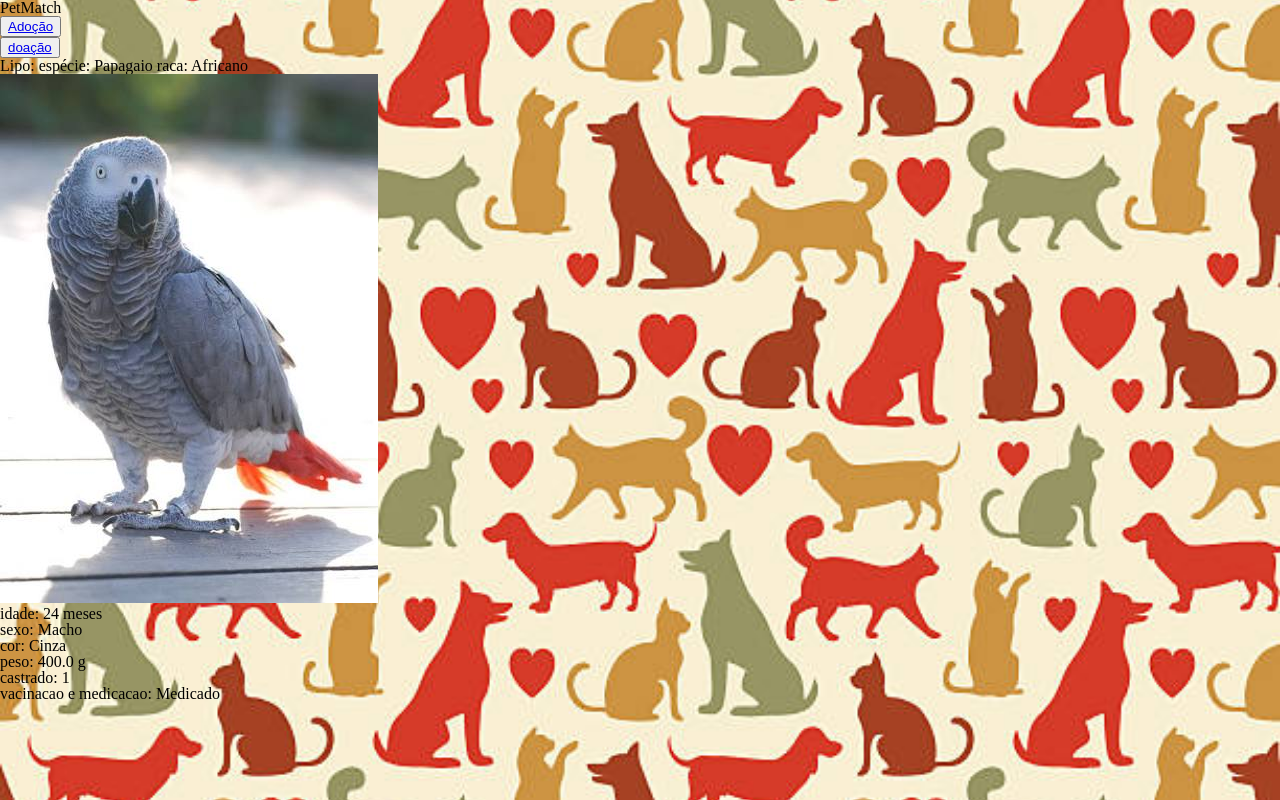
After one commit to zurte/PetMatch, a Flask app: page /detalhes_animal/1 in a window 1280 px wide. The commit adds this page. Run offline with Flask 3, Linux system fonts and the light colour scheme; data comes from the database, SQL or seed files in the repository; both versions use the stored data as it was after the commit.

Commit message:
paginas individuais e fotos de todos os animais

```diff
--- a/app.py
+++ b/app.py
@@ -11,34 +11,15 @@ caminho_script = os.path.abspath("static/script/script.js")
 app = Flask(__name__)
 
 
-def gerar_arquivo(dados_animal):
-     with app.app_context():
-          pagina_html = render_template("base.html",animal=dados_animal)
+@app.route('/detalhes_animal/<int:animal_id>')
+def detalhes_animal(animal_id):
+     animal = bd.buscar_animal(animal_id)
 
-          pasta_destino = 'templates'
+     if animal is None:
+          return "animal não encontrado", 404
 
-          nome_arquivo = f"Pet - {dados_animal['id']}.html"
-
-          caminho = os.path.join(pasta_destino,nome_arquivo)
-
-          with open(caminho,'w',encoding='utf-8',) as f:
-               f.write(pagina_html)
-               print(f"Pagina {dados_animal['id']} gerada com sucesso")
-
-          return caminho
-
-@app.route('/criar_pagina')
-def criar_pagina():
-     animal_exemplo = {
-          'id': 110,
-          'image':'static/img/cachorro.jpeg',
-          'nome': "Jeff",
-          'descricao':'Esse é um cachoro com certeza'
-     }
-
-     caminho = gerar_arquivo(animal_exemplo)
-
-     return send_file(caminho)
+     print(animal['imagem'])
+     return render_template(f'detalhes_animal.html', animal=animal)
 
 @app.route("/")
 def inicio():
@@ -47,12 +28,13 @@ def inicio():
 @app.route('/index', methods=['GET', 'POST'])
 def index():
     if request.method == 'POST':
-        #aqui eu colocarei as funções que vão registrar o usuário dentro do bancod e dados
+
         email = request.form['email']
         senha = request.form['senha']
 
         if bd.checar_usuario(email,senha):
-          return render_template('index.html')
+          animais = bd.listar_animais()
+          return render_template('index.html', animais=animais)
         else:
           return render_template('formulario_login.html',senha_incorreta="senha incorreta")
 
--- a/bd.py
+++ b/bd.py
@@ -166,6 +166,7 @@ def listar_animais():
     cursor.execute("""
 
                     SELECT
+                    animais.id,
                     animais.nome,
                     animais.image,
                     animais.idade,
@@ -191,6 +192,63 @@ def listar_animais():
 
     return animais
 
+def buscar_animal(animal_id):
+    conexao = sqlite3.connect("DataBase.db")
+    cursor = conexao.cursor()
+
+    cursor.execute("""
+
+                    SELECT
+                    animais.id,
+                    animais.nome,
+                    animais.image,
+                    animais.idade,
+                    animais.idade_unidade,
+                    racas.raca,
+                    especies.nome_especie,
+                    sexos.descricao,
+                    cores.nome_cor,
+                    animais.peso_valor,
+                    animais.peso_unidade,
+                    animais.castrado,
+                    animais.vacinacao_medicacao
+
+                    FROM animais
+
+                    JOIN racas ON animais.raca_id = racas.id
+
+                    JOIN sexos ON animais.sexo_id = sexos.id
+
+                    JOIN cores ON animais.cor_id = cores.id
+
+                    JOIN especies ON racas.especie_id = especies.id
+
+                    WHERE animais.id = ?;
+                    """, (animal_id,))
+
+    id, nome, imagem, idade, idade_unidade, raca, especie, sexo, cor, peso_valor, peso_unidade, castrado, vacinacao_medicacao = cursor.fetchone()
+
+
+    animal = {
+        "id": id,
+        "nome": nome,
+        "imagem": imagem,
+        "idade": idade,
+        "idade_unidade": idade_unidade,
+        "raca": raca,
+        "especie": especie,
+        "sexo": sexo,
+        "cor": cor,
+        "peso_valor": peso_valor,
+        "peso_unidade": peso_unidade,
+        "castrado": castrado,
+        "vacinacao_medicacao": vacinacao_medicacao
+    }
+
+    cursor.close()
+    conexao.close()
+
+    return animal
 
 criar_tabela_usuario()
 criar_tabela_animais()
--- /dev/null
+++ b/templates/detalhes_animal.html
@@ -0,0 +1,29 @@
+<!DOCTYPE html>
+<html lang="pt-br">
+    <head>
+        <meta charset="UTF-8">
+        <title>PetMatch-{{animal.nome}}-{{animal.id}}</title>
+        <link rel="stylesheet" href="{{ url_for('static', filename='css/style.css') }}">
+    </head>
+    <body>
+        <div>
+            <nav>
+                <h1>PetMatch</h1>
+                <ul>
+                    <li><button><a href="/adocao">Adoção</a></button></li>
+                    <li><button><a href="/doacao">doação</a></button></li>
+                </ul>
+            </nav>
+        </div>
+        <div class="conteiner-animal">
+            <h2>{{animal.nome}}: espécie: {{animal.especie}} raca: {{animal.raca}} </h2>
+            <img src="{{ url_for('static', filename=animal.imagem.replace('static/', '')) }}" alt="{{animal.nome}}">
+            <p>idade: {{animal.idade}} {{animal.idade_unidade}}</p>
+            <p>sexo: {{animal.sexo}}</p>
+            <p>cor: {{animal.cor}}</p>
+            <p>peso: {{animal.peso_valor}} {{animal.peso_unidade}}</p>
+            <p>castrado: {{animal.castrado}}</p>
+            <p>vacinacao e medicacao: {{animal.vacinacao_medicacao}}</p>
+        </div>
+    </body>
+</html>
```
Also changed, not shown: templates/adocao.html (+16 -11 lines), templates/base.html (deleted, +0 -24 lines), templates/index.html (+20 -11 lines), DataBase.db, static/img/Valente.jpg (added), static/img/kaile.jpg (added), static/img/kiki.jpg (added), static/img/lipo.jpg (added), static/img/pandorinha.jpg (added).
